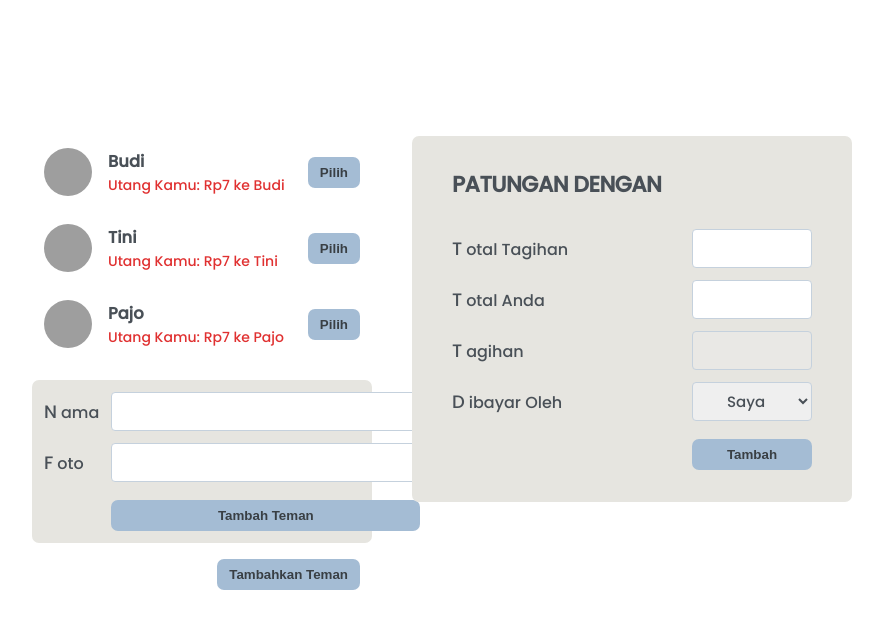
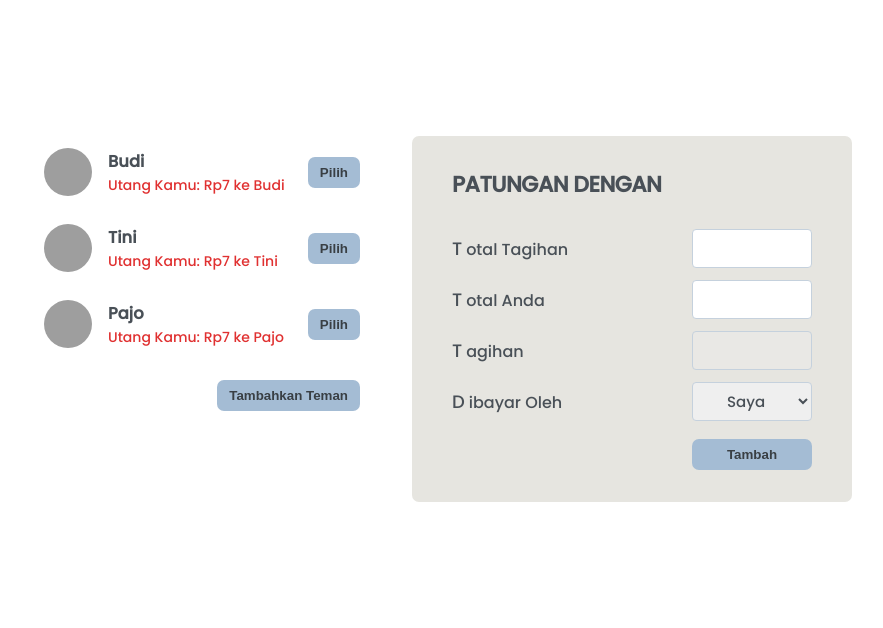
Before and after one commit to Safarqwerty/Split-Bill-App, a React (Create React App) app: page / in a window 1280 px wide. Shown: the top 628 px of the page, without its empty margins (198-1081 px from the left). Built offline with nearby package versions, Linux system fonts and the light colour scheme; grey boxes are pictures that could not be loaded; the HTML template or start-up script is replaced by a standard one.

Commit message:
Menampilkan Dan Menyembunyikan Form Tambah Teman

```diff
--- a/src/App.js
+++ b/src/App.js
@@ -1,3 +1,4 @@
+import { useState } from "react";
 import FormAddFriend from "./components/FormAddFriend";
 import FormSplitBill from "./components/FormSplitBill";
 import FriendList from "./components/FriendList";
@@ -24,12 +25,19 @@ const initialFriends = [
 ];
 
 export default function App() {
+  const [showAddFriend, setShowAddFriend] = useState(false);
+
+  function handlerShowAddFriend() {
+    setShowAddFriend((showAddFriend) => !showAddFriend)
+  }
   return (
     <div className="app">
       <div className="sidebar">
         <FriendList friends={initialFriends}/>
-        <FormAddFriend />
-        <button className="button">Tambahkan Teman</button>
+        {showAddFriend && <FormAddFriend />}
+        <button className="button" onClick={handlerShowAddFriend}>
+          {showAddFriend ? "Tutup" : "Tambahkan Teman"}
+        </button>
       </div>
       <FormSplitBill />
     </div>
```
